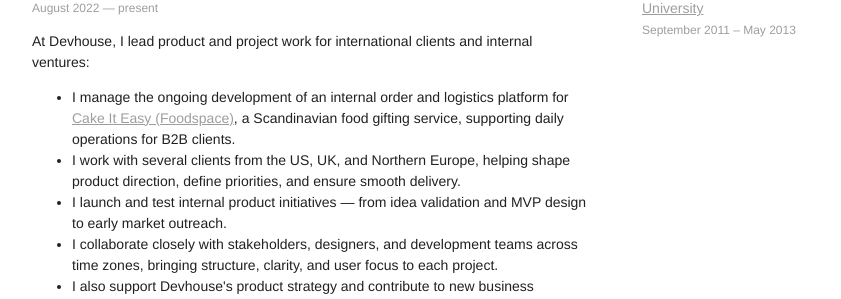
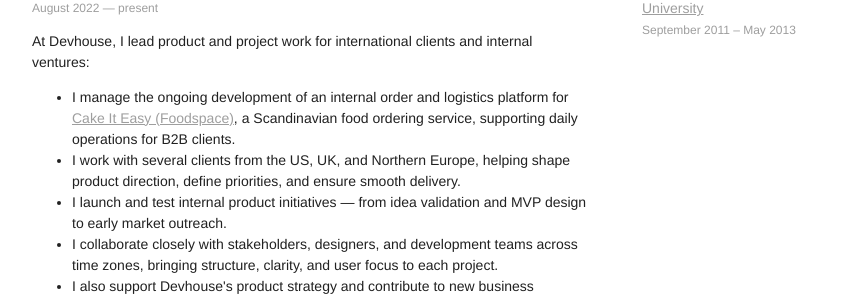
Before and after one commit to sombro/nbuevich.com, a Jekyll site: the page CV/index.html, which Jekyll copies as it is, in a window 1280 px wide and 900 px high, scrolled down 727 px. Shown: the part 150-449 px from the top of the window, without its empty margins (218-1059 px from the left). Built offline with Jekyll 4.4.1, drawn with Linux system fonts in a browser that asks for light colours.

Commit message:
small fix

```diff
--- a/CV/index.html
+++ b/CV/index.html
@@ -86,7 +86,7 @@
 <p class="cv__dates">August 2022 — present</p>
 <p>At Devhouse, I lead product and project work for international clients and internal ventures:</p>
 <ul>
-<li>I manage the ongoing development of an internal order and logistics platform for <a class="common__link" href="https://www.foodspace.no/en" target="_blank">Cake It Easy (Foodspace)</a>, a Scandinavian food gifting service, supporting daily operations for B2B clients.</li>
+<li>I manage the ongoing development of an internal order and logistics platform for <a class="common__link" href="https://www.foodspace.no/en" target="_blank">Cake It Easy (Foodspace)</a>, a Scandinavian food ordering service, supporting daily operations for B2B clients.</li>
 <li>I work with several clients from the US, UK, and Northern Europe, helping shape product direction, define priorities, and ensure smooth delivery.</li>
 <li>I launch and test internal product initiatives — from idea validation and MVP design to early market outreach.</li>
 <li>I collaborate closely with stakeholders, designers, and development teams across time zones, bringing structure, clarity, and user focus to each project.</li>
```
Also changed, not shown: 1 other file.
